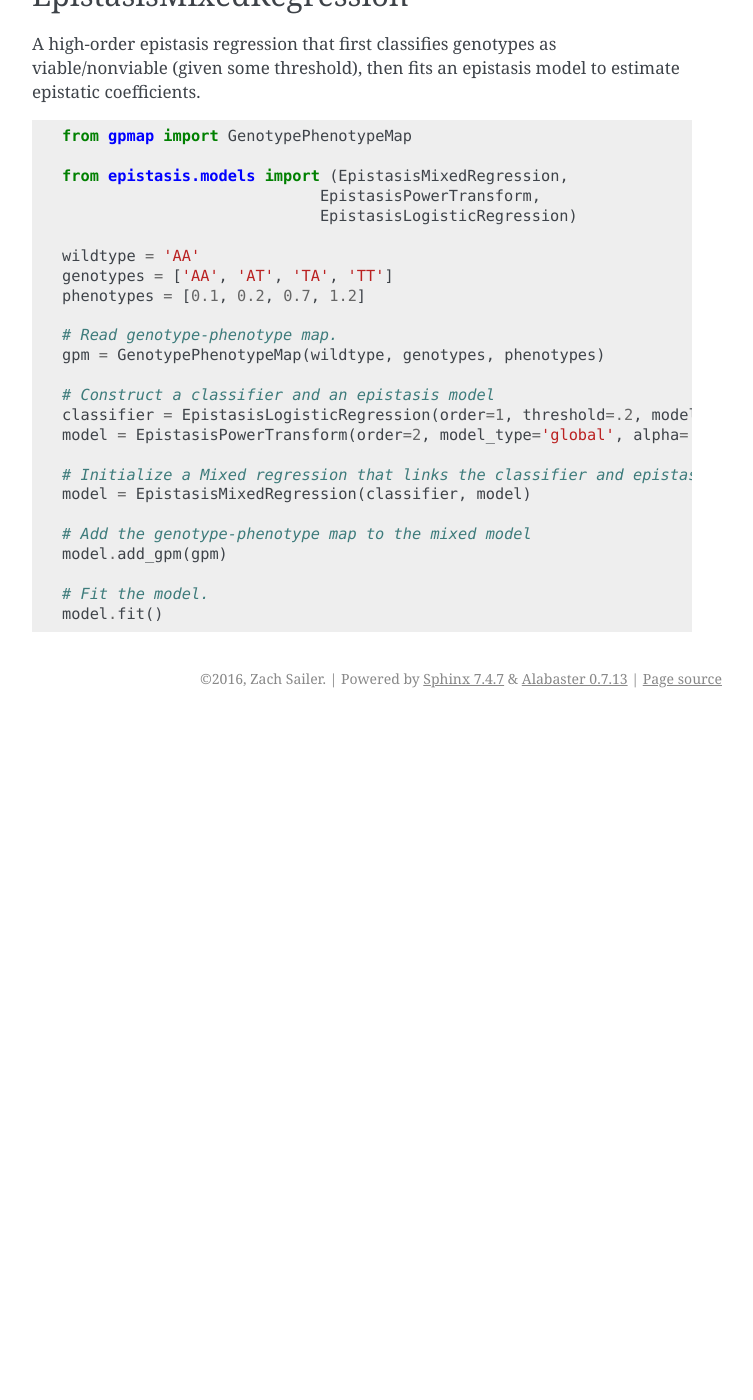
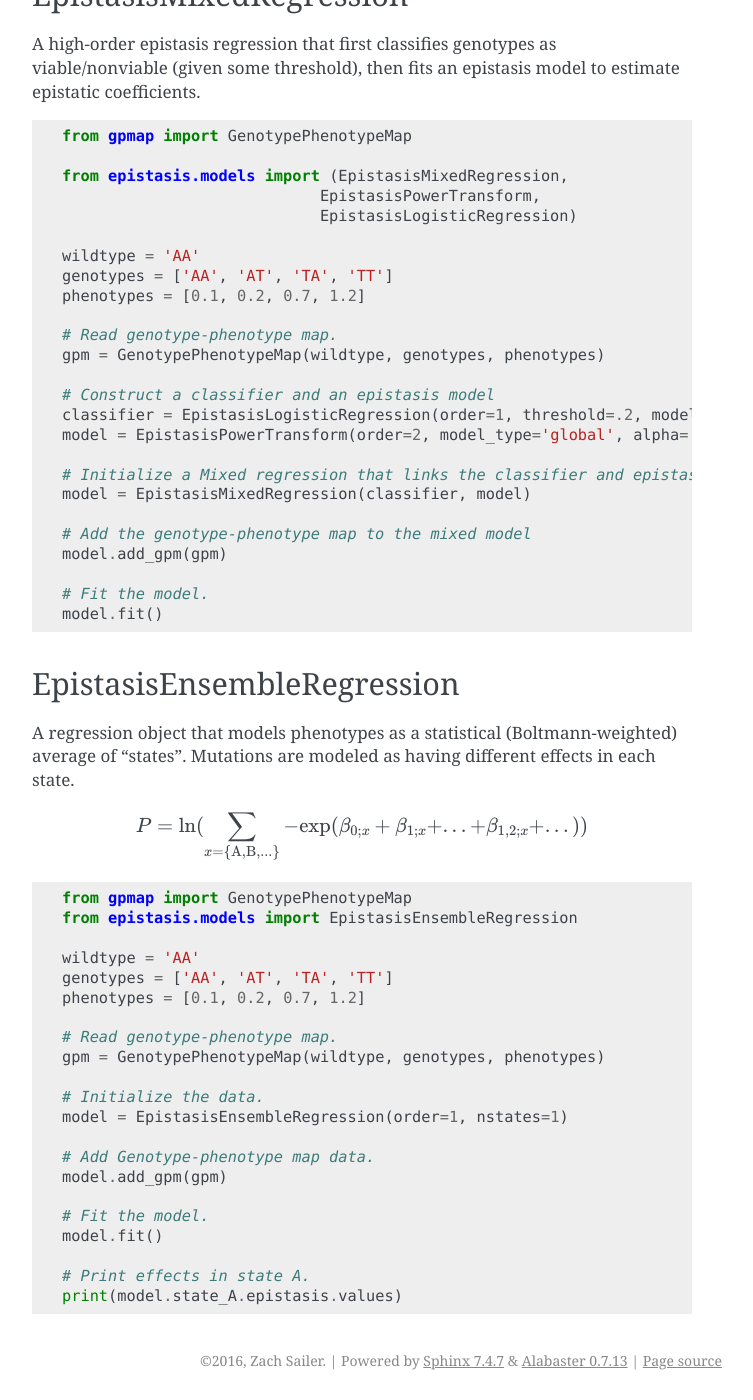
Before and after one commit to harmslab/epistasis, a Sphinx documentation site: the page built from docs/pages/models.rst, in a window 1280 px wide and 1400 px high, scrolled down 5089 px. Shown: the whole window, without its empty margins (388-1141 px from the left). Built offline with Sphinx 7.4.7, drawn with Linux system fonts in a browser that asks for light colours; before the commit the page ends 5807 px from its top, so only the background shows below that; some of the changed text lies outside the part shown.

Commit message:
add docs for ensemble model

```diff
--- a/docs/pages/models.rst
+++ b/docs/pages/models.rst
@@ -238,7 +238,7 @@ A high-order epistasis regression that classifies genotypes as viable/nonviable
 
 
 EpistasisMixedRegression
----------------------------
+------------------------
 
 A high-order epistasis regression that first classifies genotypes as viable/nonviable (given some threshold), then
 fits an epistasis model to estimate epistatic coefficients.
@@ -272,3 +272,39 @@ fits an epistasis model to estimate epistatic coefficients.
 
   # Fit the model.
   model.fit()
+
+
+EpistasisEnsembleRegression
+---------------------------
+A regression object that models phenotypes as a statistical (Boltmann-weighted)
+average of "states". Mutations are modeled as having different effects in each
+state.
+
+.. math::
+
+    P = \text{ln} ( \sum_{x=\{\text{A,B,...}\}} - \text{exp}(\beta_{0; x} + \beta_{1; x} + ... + \beta_{1,2; x}+ ...) )
+
+.. code-block:: python
+
+
+    from gpmap import GenotypePhenotypeMap
+    from epistasis.models import EpistasisEnsembleRegression
+
+    wildtype = 'AA'
+    genotypes = ['AA', 'AT', 'TA', 'TT']
+    phenotypes = [0.1, 0.2, 0.7, 1.2]
+
+    # Read genotype-phenotype map.
+    gpm = GenotypePhenotypeMap(wildtype, genotypes, phenotypes)
+
+    # Initialize the data.
+    model = EpistasisEnsembleRegression(order=1, nstates=1)
+
+    # Add Genotype-phenotype map data.
+    model.add_gpm(gpm)
+
+    # Fit the model.
+    model.fit()
+
+    # Print effects in state A.
+    print(model.state_A.epistasis.values)
--- a/docs/pages/quick_guide.rst
+++ b/docs/pages/quick_guide.rst
@@ -78,6 +78,7 @@ Overview of available models
 * EpistasisPowerLasso_: use a power transform function to fit a nonlinear genotype-phenotype map and estimate *sparse* epistasis.
 * EpistasisLogisticRegression_: use logistic regression to classify phenotypes as dead/alive.
 * EpistasisMixedRegression_: classify a genotype-phenotype map first, then estimate epistatic coefficients in "alive" phenotypes.
+* EpistasisEnsembleRegression_: use a statistical ensemble of "states" to decompose variation in a genotype-phenotype map.
 
 Installation and dependencies
 ------------------------------
@@ -162,3 +163,4 @@ using the following command.
 .. _EpistasisPowerLasso: models.html#epistasispowerlasso
 .. _EpistasisLogisticRegression: models.html#epistasislogisticregression
 .. _EpistasisMixedRegression: models.html#epistasismixedregression
+.. _EpistasisEnsembleRegression: models.html#epistasisensembleregression
```
Also changed, not shown: docs/pages/simulate.rst (line endings or trailing spaces), 3 other files.
